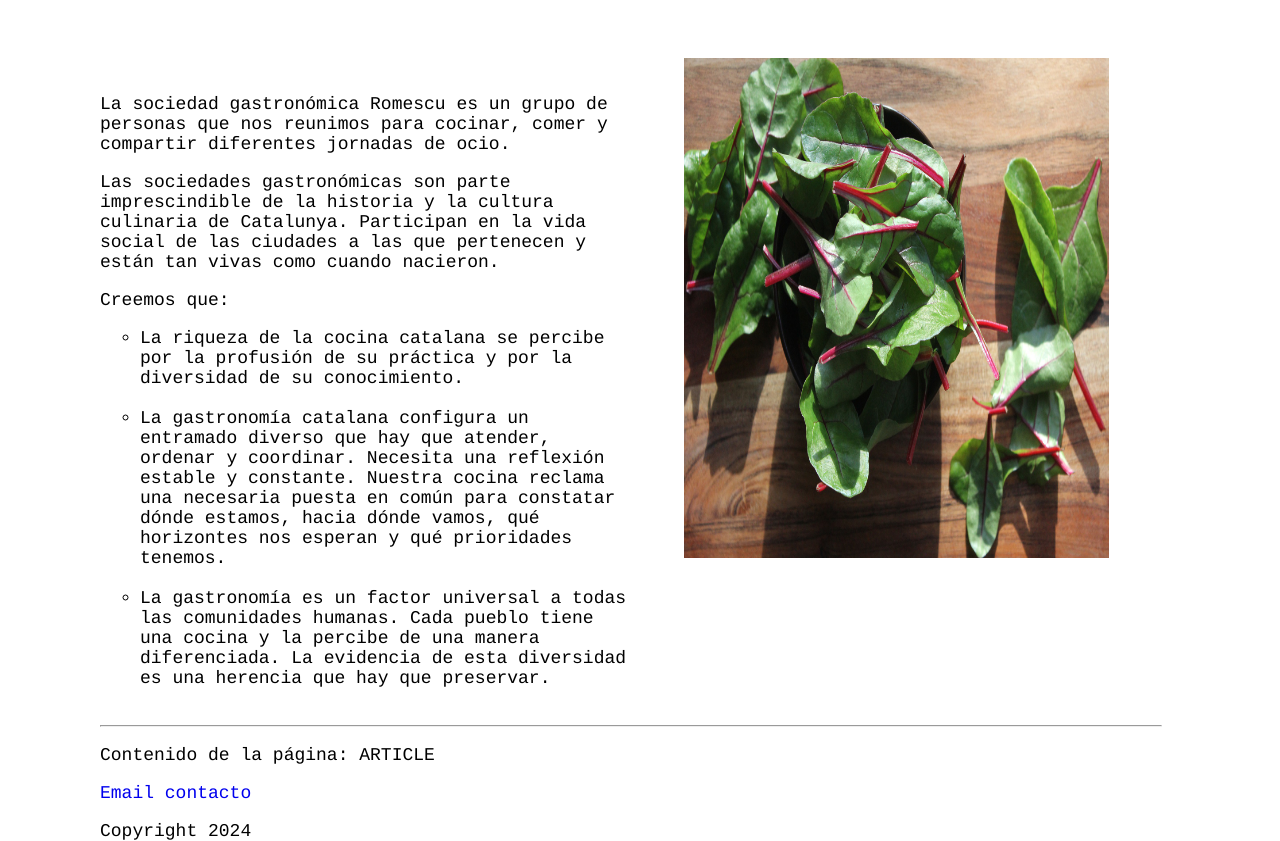
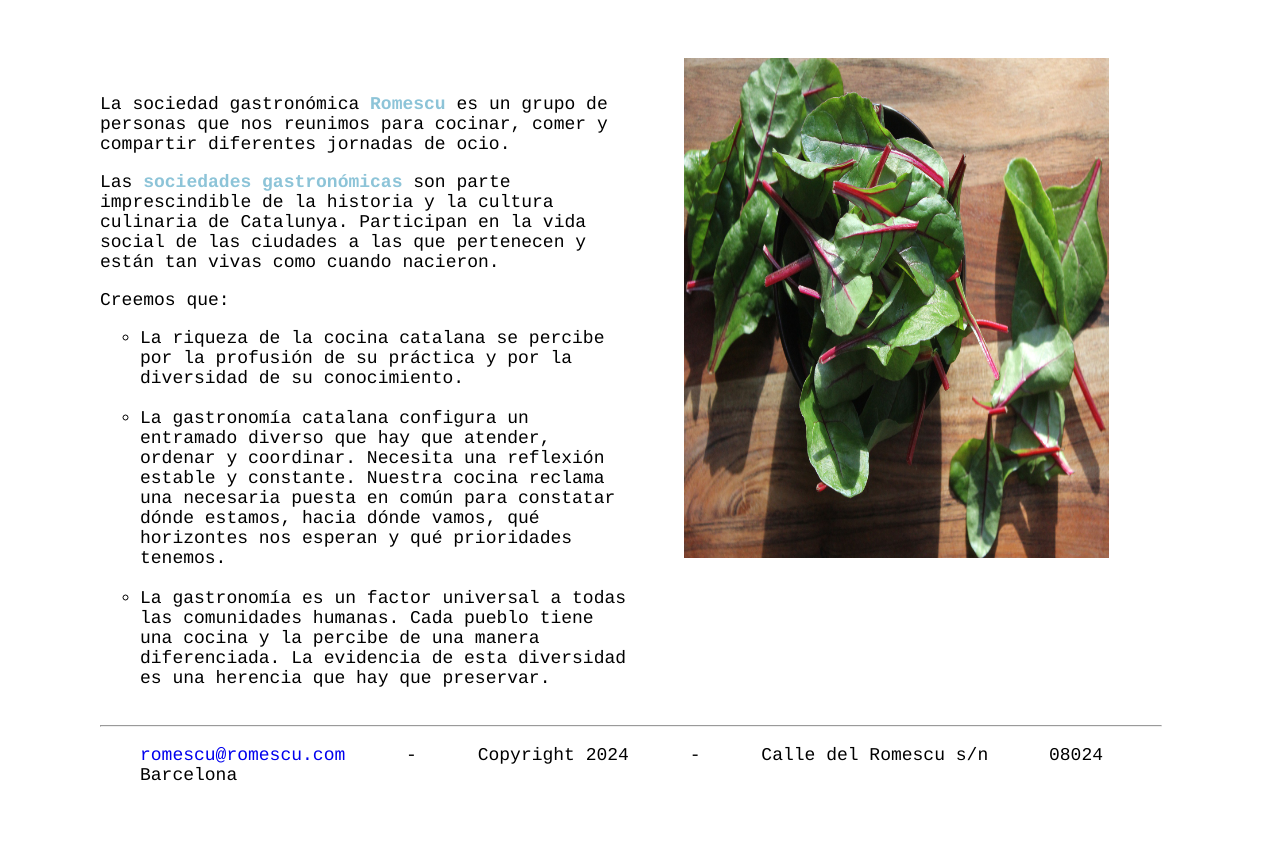
Before and after one commit to srodrigitz/2425srodrigitz, a plain HTML site: page quienes_somos.html in a window 1280 px wide. Shown: the part 656-1497 px from the top of the page. After the commit the page ends 1472 px from the top, so only its background shows below. Drawn offline with Linux system fonts and the light colour scheme; a web font is replaced by a local one.

Commit message:
Update quienes_somos.html

```diff
--- a/quienes_somos.html
+++ b/quienes_somos.html
@@ -31,8 +31,8 @@
 	<section>
 		<article>
 			<p></p><br>
-			<p>La sociedad gastronómica Romescu es un grupo de personas que nos reunimos para cocinar, comer y compartir diferentes jornadas de ocio.</p>
-			<p>Las sociedades gastronómicas son parte imprescindible de la historia y la cultura culinaria de Catalunya. Participan en la vida social de las ciudades a las que pertenecen y están tan vivas como cuando nacieron.</p>
+			<p>La sociedad gastronómica <a href="https://farigolaimenta.com/la-salsa-romesco/" target="_blank">Romescu</a> es un grupo de personas que nos reunimos para cocinar, comer y compartir diferentes jornadas de ocio.</p>
+			<p>Las <a href="https://www.barcelo.com/guia-turismo/es/espana/san-sebastian/que-ver/sociedad-gastronomica/" target="_blank">sociedades gastronómicas</a> son parte imprescindible de la historia y la cultura culinaria de Catalunya. Participan en la vida social de las ciudades a las que pertenecen y están tan vivas como cuando nacieron.</p>
 			<p>Creemos que:</p>
 			<!-- lista no ordenada -->
 			<ul type="circle">
@@ -52,9 +52,14 @@
  <footer class="divfooter">
 	<!-- esto es una línea de separación -->
 	<hr>
-		<p>Contenido de la página: ARTICLE</p>
-		<a href="mailto:samu.zur@gmail.com">Email contacto</a>
-		<p>Copyright 2024</p>
+		<ul>
+			<li><a href="mailto:romescu@romescu.com">romescu@romescu.com</a></li>
+			<li>-</li>
+			<li>Copyright 2024</li>
+			<li>-</li>
+			<li>Calle del Romescu s/n</li>
+			<li>08024 Barcelona</li>
+		</ul>
  </footer>
 </body>
 </html>
```
